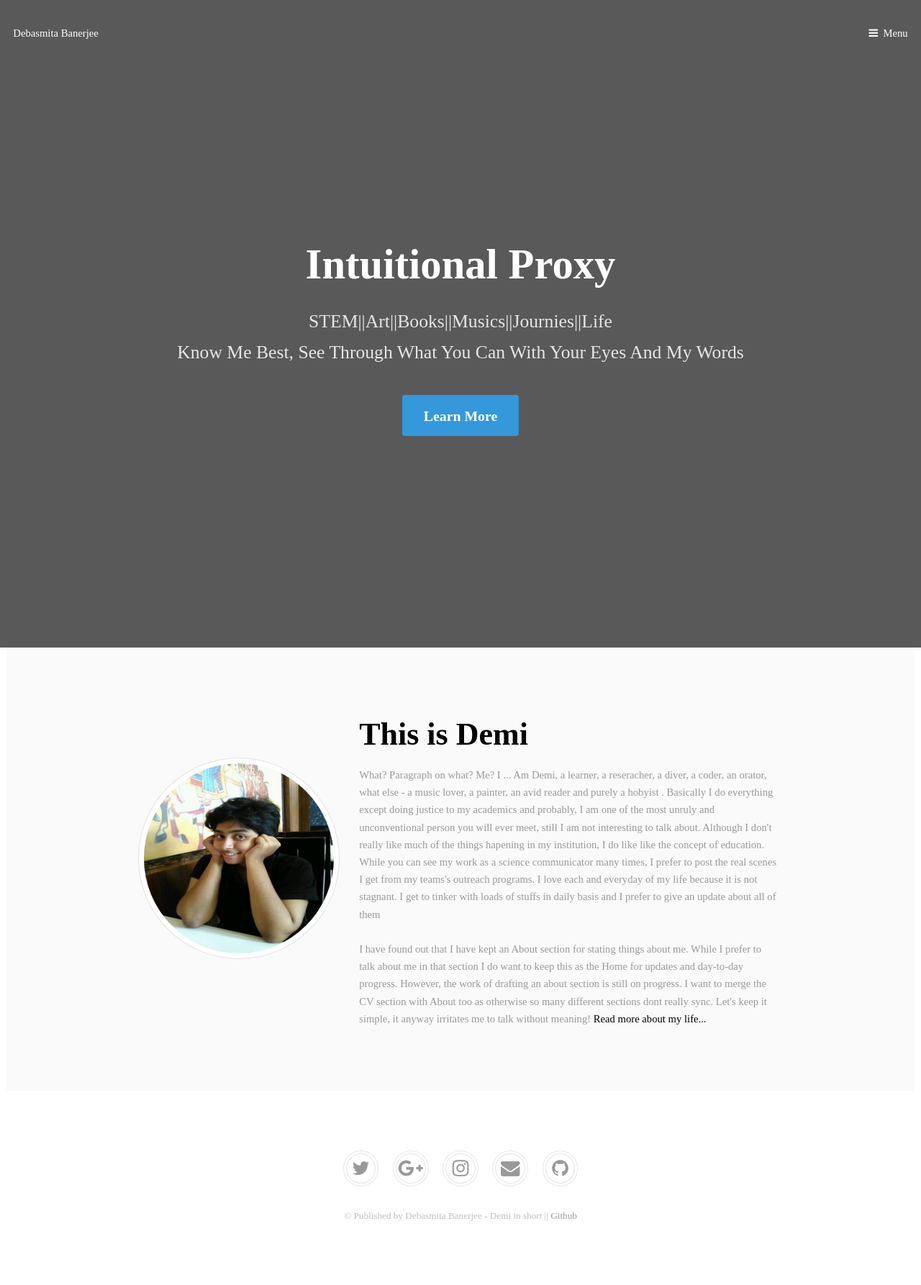
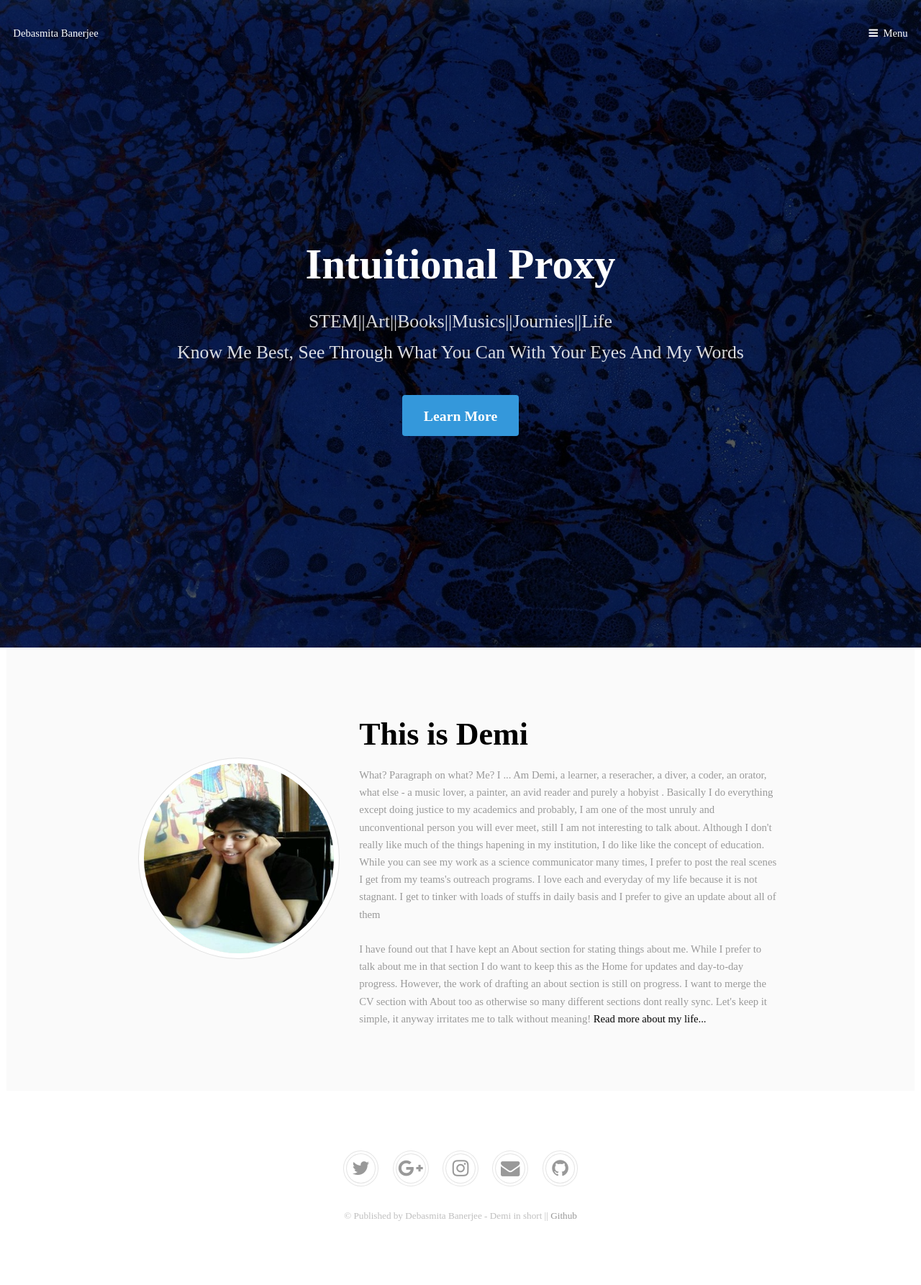
Before and after one commit to DarkDem/DarkDem.github.io, a Jekyll site: the page built from index.html, in a window 1280 px wide. Shown: the whole page at 72% size. Built offline with Jekyll 4.4.1, drawn with Linux system fonts in a browser that asks for light colours; some web fonts are replaced.

Commit message:
Update main.css

```diff
--- a/css/main.css
+++ b/css/main.css
@@ -3700,7 +3700,7 @@
 		-webkit-justify-content: center;
 		-ms-justify-content: center;
 		justify-content: center;
-		background-image: url("../../images/banner.jpg");
+		background-image: url("images/banner.jpg");
 		background-position: center;
 		background-size: cover;
 		background-repeat: no-repeat;
```
